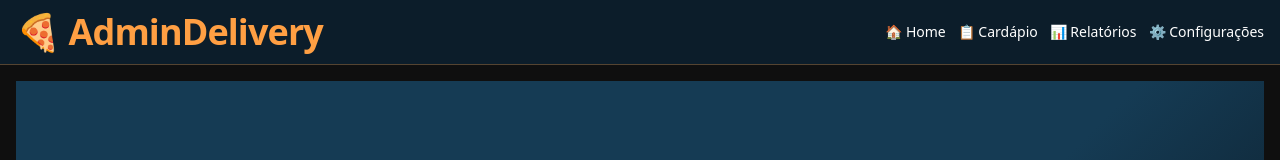
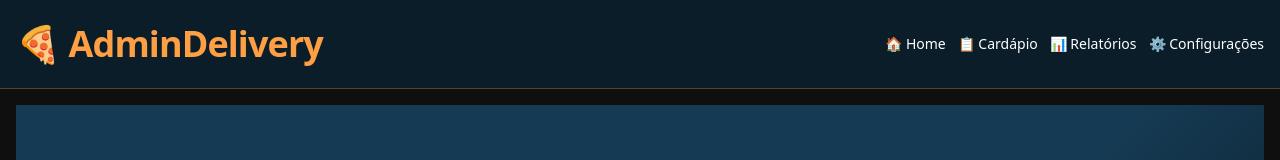
Before and after one commit to lglducci/site-admin-delivery, a React (Vite) app: page /pizza-modelo in a window 1280 px wide. Shown: the top 160 px of the page. Built offline with nearby package versions, Linux system fonts and the light colour scheme; no server answers.

Commit message:
Update Layout.jsx

```diff
--- a/src/Layout.jsx
+++ b/src/Layout.jsx
@@ -13,7 +13,8 @@ export default function Layout() {
   return (
     <div className="min-h-screen bg-[#0F0F0F] text-white flex flex-col">
       {/* Menu fixo */}
-      <header className="bg-[#0c1d2a] border-b border-[#ff9f43]/30 px-4 py-3 flex justify-between items-center">
+
+      <header className="bg-[#0c1d2a] border-b border-[#ff9f43]/30 px-4 py-6 flex justify-between items-center">
 
 <div
   className="font-extrabold tracking-tight text-4xl md:text-4xl"
```
